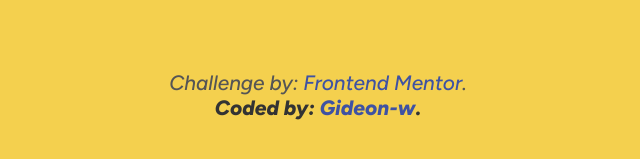
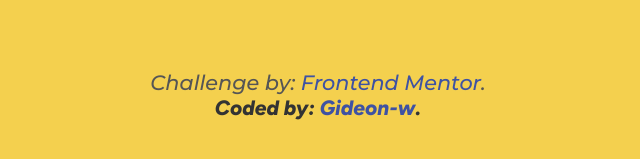
Before and after one commit to Gideon-w/Blog-Preview-Card, a plain HTML site: page index.html in a window 1280 px wide. Shown: the part 721-880 px from the top of the page, 322-962 px from the left. Drawn offline with Linux system fonts and the light colour scheme.

Commit message:
Update style.css

```diff
--- a/style.css
+++ b/style.css
@@ -1,4 +1,5 @@
 @import url("https://fonts.googleapis.com/css2?family=Figtree:ital,wght@0,300..900;1,300..900&display=swap");
+@import url("https://fonts.googleapis.com/css2?family=Fugaz+One&family=Montserrat:ital,wght@0,100..900;1,100..900&family=Nunito:ital,wght@0,200..1000;1,200..1000&display=swap");
 :root {
   /* TYPOGRAPHY */
   --FF-type: "Figtree", sans-serif;
@@ -208,8 +209,9 @@ main {
   color: #333;
 }
 .frontend-mentor {
-  font-weight: var(--FW-light);
-  font-style: oblique;
+  font-family: "Montserrat", sans-serif;
+  font-weight: 500;
+  font-style: italic;
   color: #555;
 }
 @media (max-width: 23.1875em) {
```
